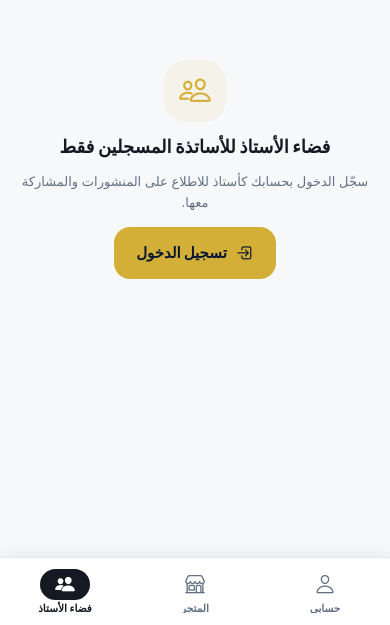
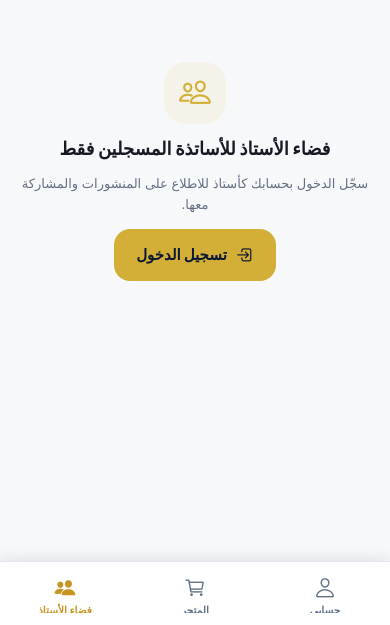
Before and after one commit to salempub1-dotcom/AppAlmiraj, a React Native app: screen /Main in a window 390 px wide. Shown: the part 219-844 px from the top of the page. Built offline with nearby package versions, Linux system fonts and the light colour scheme.

Commit message:
Match bottom navigation to visual reference

```diff
--- a/src/navigation/BottomTabs.tsx
+++ b/src/navigation/BottomTabs.tsx
@@ -1,12 +1,10 @@
 import { Ionicons } from '@expo/vector-icons';
 import { getFocusedRouteNameFromRoute } from '@react-navigation/native';
-import { View } from 'react-native';
 import { createBottomTabNavigator } from '@react-navigation/bottom-tabs';
 import { useSafeAreaInsets } from 'react-native-safe-area-context';
 import { useLanguage } from '../context/LanguageProvider';
 import { useTheme } from '../context/ThemeProvider';
 import { getCommunityCopy } from '../i18n/communityCopy';
-import { ui } from '../theme/ui';
 import { CommunityStackNavigator } from './CommunityStackNavigator';
 import { ProfileStackNavigator } from './ProfileStackNavigator';
 import { StoreStackNavigator } from './StoreStackNavigator';
@@ -15,7 +13,7 @@ const Tab = createBottomTabNavigator();
 
 const icons = {
   Community: { active: 'people' as const, inactive: 'people-outline' as const },
-  Store: { active: 'storefront' as const, inactive: 'storefront-outline' as const },
+  Store: { active: 'cart' as const, inactive: 'cart-outline' as const },
   Profile: { active: 'person' as const, inactive: 'person-outline' as const }
 } as const;
 
@@ -34,35 +32,18 @@ export function BottomTabs() {
 
         return {
           headerShown: false,
-          tabBarActiveTintColor: colors.text,
-          tabBarInactiveTintColor: colors.muted,
+          tabBarActiveTintColor: '#C89522',
+          tabBarInactiveTintColor: '#607086',
           tabBarHideOnKeyboard: true,
           tabBarLabelStyle: {
             fontSize: 10.5,
             fontWeight: '800',
-            marginTop: 3,
+            marginTop: 1,
             marginBottom: 1
           },
           tabBarIcon: ({ color, focused }) => {
             const icon = icons[route.name as keyof typeof icons];
-            const isStore = route.name === 'Store';
-            const accent = isStore ? colors.primary : colors.text;
-            const iconColor = isStore && focused ? '#0B1833' : focused ? '#FFFFFF' : color;
-
-            return (
-              <View
-                style={{
-                  width: 50,
-                  height: 31,
-                  borderRadius: ui.radius.pill,
-                  backgroundColor: focused ? accent : 'transparent',
-                  alignItems: 'center',
-                  justifyContent: 'center'
-                }}
-              >
-                <Ionicons name={focused ? icon.active : icon.inactive} color={iconColor} size={21} />
-              </View>
-            );
+            return <Ionicons name={focused ? icon.active : icon.inactive} color={color} size={22} />;
           },
           tabBarStyle: hideForAuth
             ? { display: 'none' }
@@ -70,12 +51,12 @@ export function BottomTabs() {
                 backgroundColor: colors.card,
                 borderTopColor: colors.border,
                 borderTopWidth: 1,
-                height: 62 + bottomInset,
+                height: 58 + bottomInset,
                 paddingTop: 7,
                 paddingBottom: bottomInset,
-                elevation: 5,
-                shadowColor: '#000000',
-                shadowOpacity: 0.05,
+                elevation: 8,
+                shadowColor: '#0B1833',
+                shadowOpacity: 0.08,
                 shadowRadius: 12,
                 shadowOffset: { width: 0, height: -4 }
               },
```
